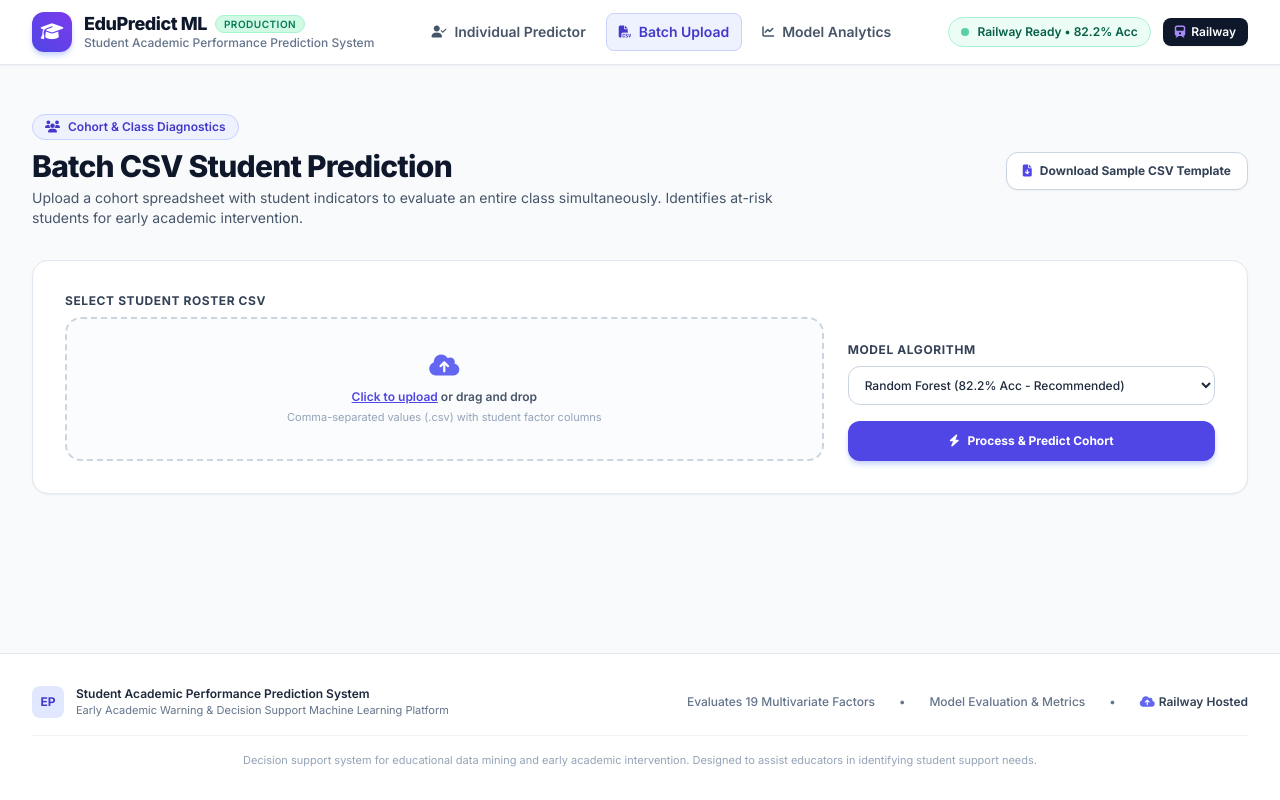
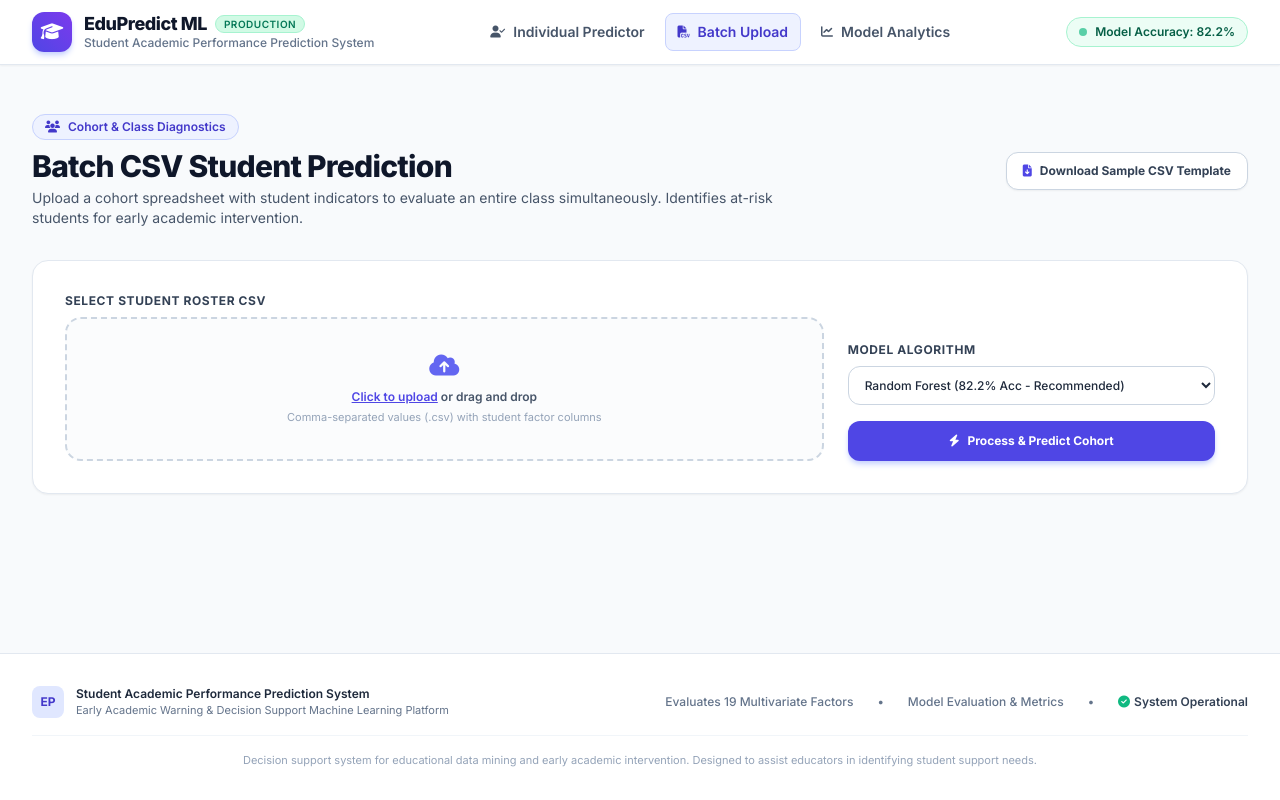
Before and after one commit to rouge77771111/IT20, a Flask app: page /batch in a window 1280 px wide. Run offline with Flask 3, Linux system fonts and the light colour scheme; some libraries are stand-ins or nearby versions.

Commit message:
Remove Railway button from header and clean status indicators

```diff
--- a/templates/base.html
+++ b/templates/base.html
@@ -74,16 +74,12 @@
                     </a>
                 </nav>
 
-                <!-- University / Status Badge -->
+                <!-- Status Badge -->
                 <div class="flex items-center space-x-3">
-                    <div class="hidden lg:flex items-center space-x-2 px-3 py-1.5 rounded-full bg-emerald-50 border border-emerald-200 text-emerald-800 text-xs font-semibold">
+                    <div class="hidden sm:flex items-center space-x-2 px-3 py-1.5 rounded-full bg-emerald-50 border border-emerald-200 text-emerald-800 text-xs font-semibold">
                         <span class="w-2 h-2 rounded-full bg-emerald-500 animate-pulse"></span>
-                        <span>Railway Ready • 82.2% Acc</span>
+                        <span>Model Accuracy: 82.2%</span>
                     </div>
-                    <a href="https://railway.app" target="_blank" rel="noopener" class="inline-flex items-center gap-1.5 px-3 py-1.5 rounded-lg bg-slate-900 hover:bg-slate-800 text-white text-xs font-semibold shadow-sm transition-all">
-                        <i class="fa-solid fa-train text-violet-400"></i>
-                        <span>Railway</span>
-                    </a>
                 </div>
             </div>
         </div>
@@ -150,7 +146,7 @@
                     <a href="{{ url_for('analytics') }}" class="hover:text-indigo-600 transition-colors">Model Evaluation & Metrics</a>
                     <span class="hidden sm:inline">•</span>
                     <span class="inline-flex items-center gap-1 text-slate-700 font-semibold">
-                        <i class="fa-solid fa-cloud-arrow-up text-indigo-500"></i> Railway Hosted
+                        <i class="fa-solid fa-circle-check text-emerald-500"></i> System Operational
                     </span>
                 </div>
             </div>
```
